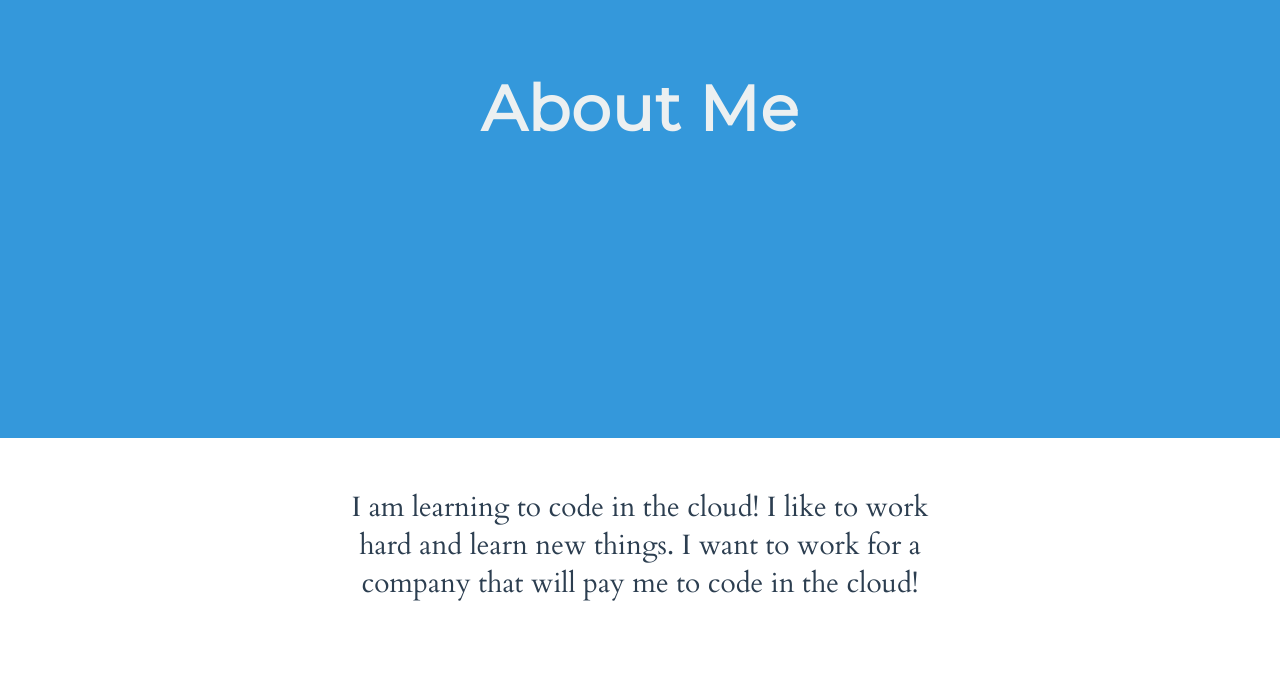
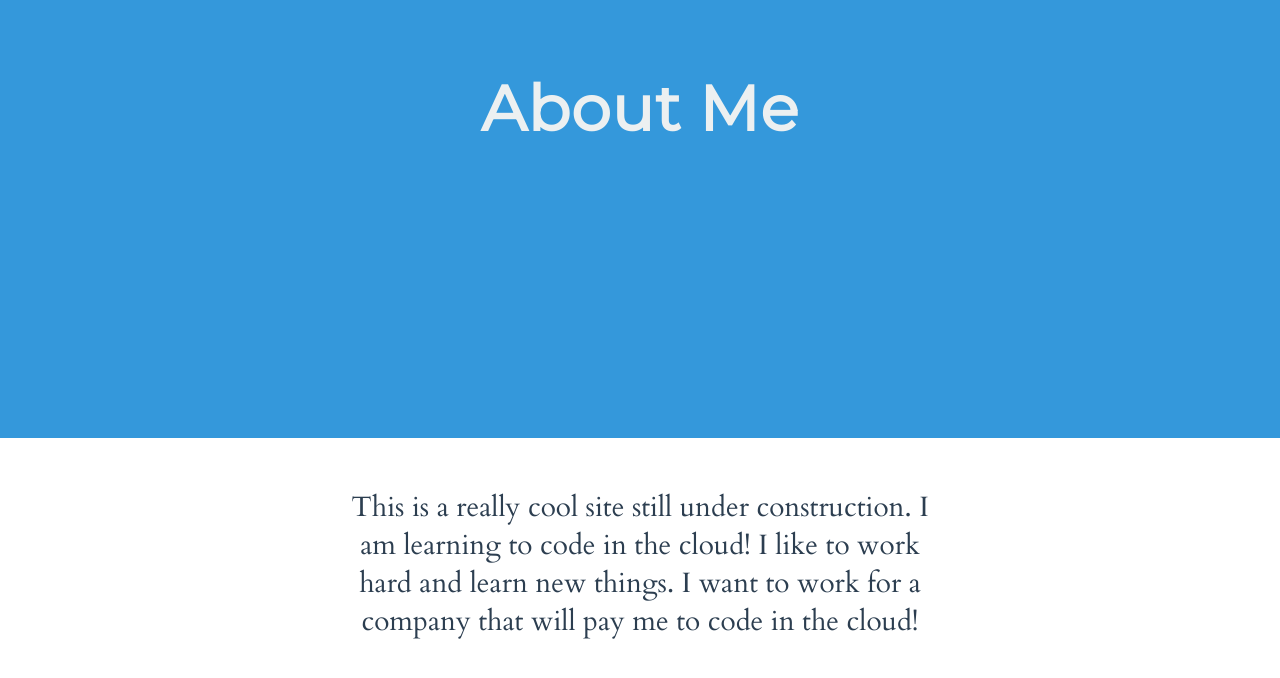
Before and after one commit to tomlevlin/serverless_portfolio, a plain HTML site: page index.html in a window 1280 px wide. Shown: the part 1670-2348 px from the top of the page. Drawn offline with Linux system fonts and the light colour scheme.

Commit message:
edited index just to check codepipeline

```diff
--- a/index.html
+++ b/index.html
@@ -125,6 +125,7 @@
 
     <section class="section section--alignCentered section--description">
       <p class="color--darkgrey section__description">
+        This is a really cool site still under construction.
         I am learning to code in the cloud! I like to work hard and learn new things.
         I want to work for a company that will pay me to code in the cloud!
       </p>
```
